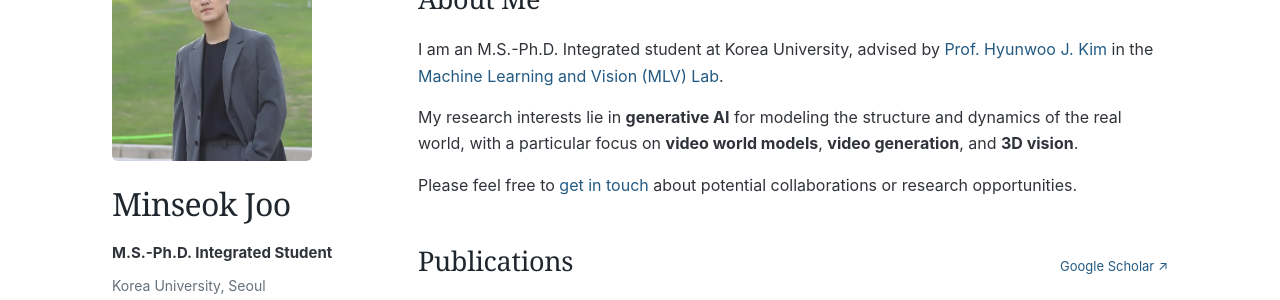
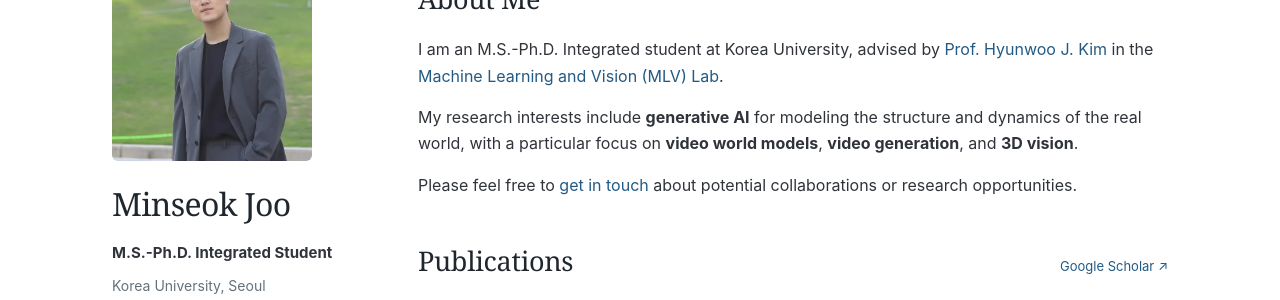
Before and after one commit to zoomkinseok/zoomkinseok.github.io, a Jekyll site: the page built from _pages/about.md, in a window 1280 px wide and 900 px high. Shown: the part 163-463 px from the top of the window. Built offline with Jekyll 4.4.1, drawn with Linux system fonts in a browser that asks for light colours.

Commit message:
Simplify research interests phrasing

```diff
--- a/_pages/about.md
+++ b/_pages/about.md
@@ -11,7 +11,7 @@ redirect_from:
 <section id="about" class="about" aria-labelledby="about-heading">
   <h2 id="about-heading">About Me</h2>
   <p>I am an M.S.-Ph.D. Integrated student at Korea University, advised by <a href="https://scholar.google.com/citations?hl=en&amp;user=LfBoJt8AAAAJ&amp;view_op=list_works&amp;sortby=pubdate">Prof. Hyunwoo J. Kim</a> in the <a href="https://mlvlab.github.io/#/home">Machine Learning and Vision (MLV) Lab</a>.</p>
-  <p>My research interests lie in <strong>generative AI</strong> for modeling the structure and dynamics of the real world, with a particular focus on <strong>video world models</strong>, <strong>video generation</strong>, and <strong>3D vision</strong>.</p>
+  <p>My research interests include <strong>generative AI</strong> for modeling the structure and dynamics of the real world, with a particular focus on <strong>video world models</strong>, <strong>video generation</strong>, and <strong>3D vision</strong>.</p>
   <p>Please feel free to <a href="mailto:{{ site.author.email }}">get in touch</a> about potential collaborations or research opportunities.</p>
 </section>
 
```
